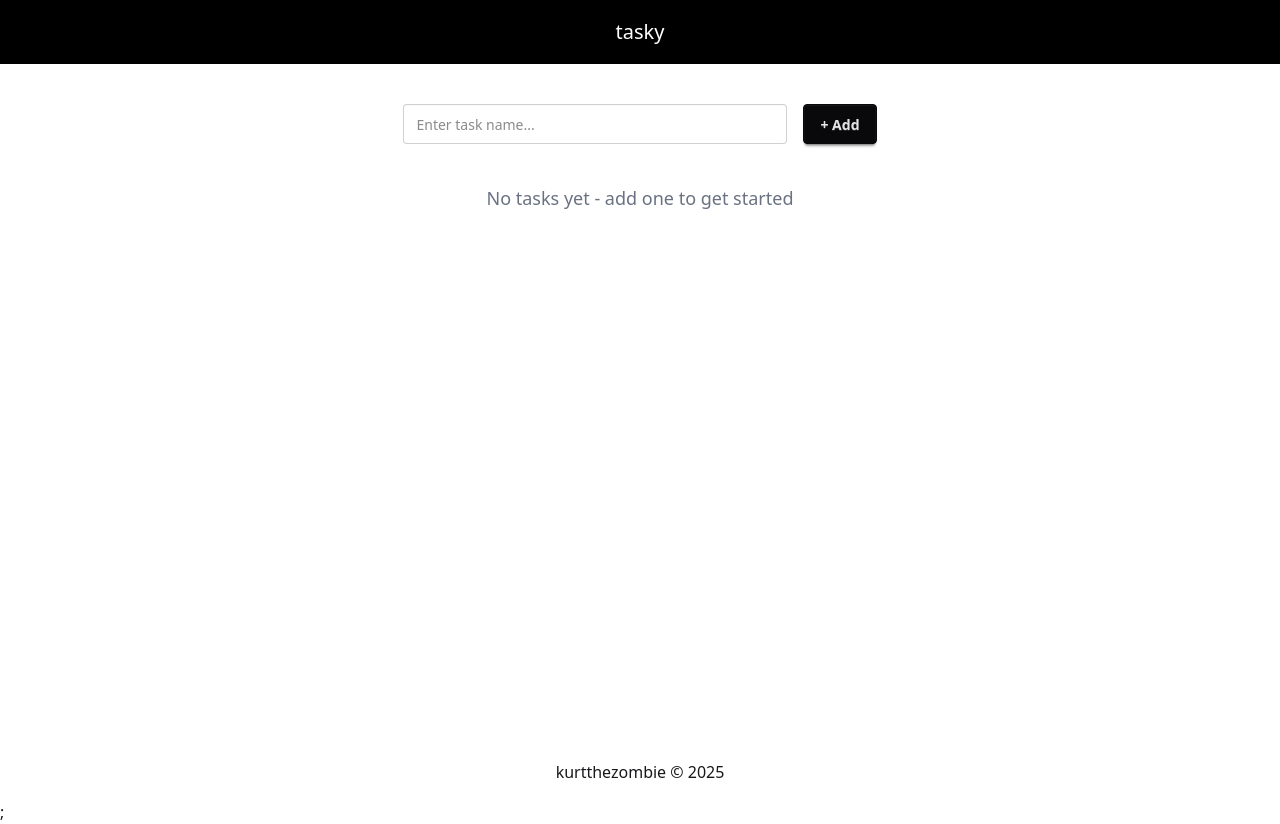
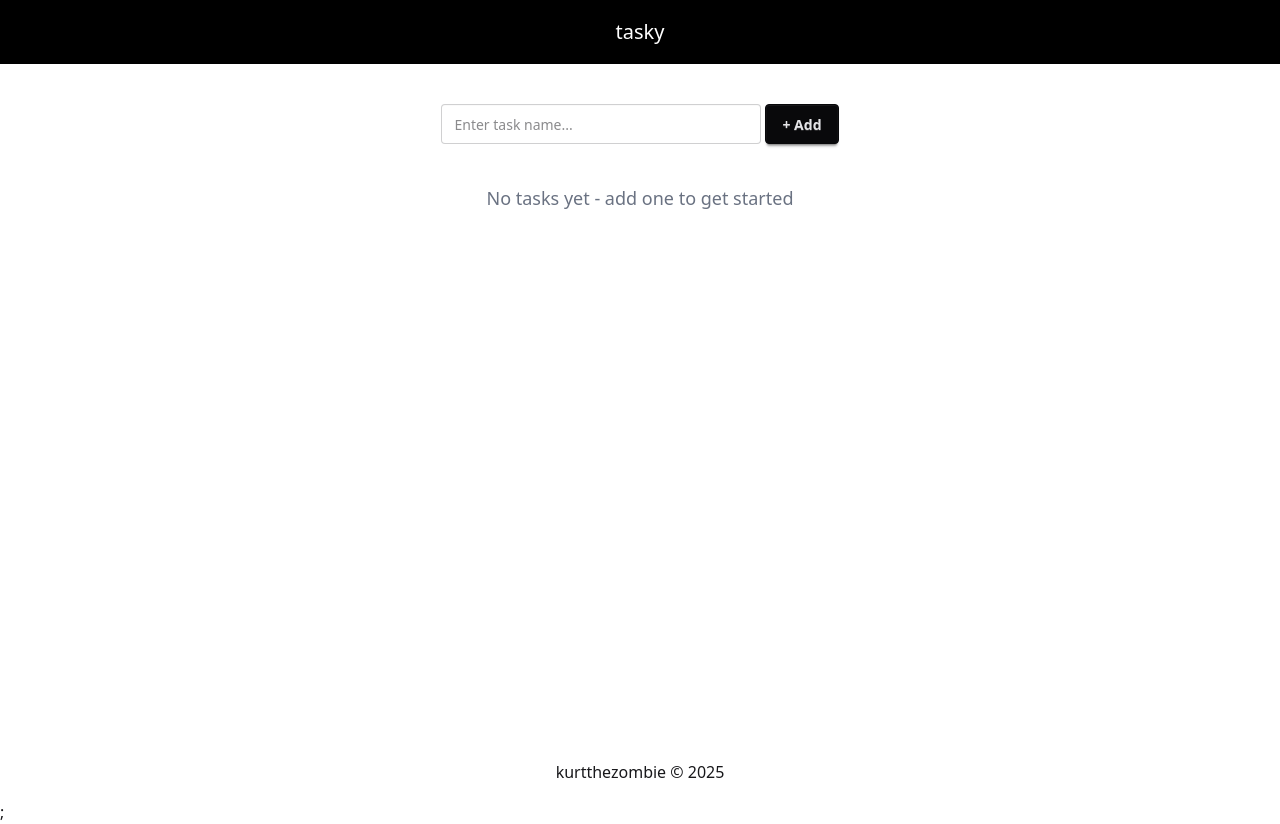
Before and after one commit to kurtthezombie/tasky, a Next.js app: page / in a window 1280 px wide. Built offline with nearby package versions, Linux system fonts and the light colour scheme.

Commit message:
change storage from state to localstorage, add clear all button

```diff
--- /dev/null
+++ b/src/common/hooks/useLocalStorage.ts
@@ -0,0 +1,18 @@
+import { useEffect, useState } from "react";
+
+export function useLocalStorage<T>(key: string, initialValue: T) {
+  const [value, setValue] = useState<T>(initialValue);
+
+  useEffect(() => {
+    if (typeof window === "undefined") return;
+    const json = localStorage.getItem(key);
+    if (json) setValue(JSON.parse(json));
+  }, [key]);
+
+  useEffect(() => {
+    if (typeof window === "undefined") return;
+    localStorage.setItem(key, JSON.stringify(value));
+  }, [key, value]);
+
+  return [value, setValue] as const;
+}
--- a/src/common/hooks/useTasks.ts
+++ b/src/common/hooks/useTasks.ts
@@ -1,9 +1,10 @@
 import { useState } from 'react';
 import { Task } from '../constants/task';
 import { toast } from 'react-toastify';
+import { useLocalStorage } from './useLocalStorage';
 
 export function useTasks() {
-    const [tasks, setTasks] = useState<Task[]>([]);
+    const [tasks, setTasks] = useLocalStorage<Task[]>("tasks", []);
 
     const addTask = (title: string) => {
       const t = title.trim();
@@ -26,10 +27,16 @@ export function useTasks() {
       );
     };
 
+    const clearTask = () => {
+      setTasks([]);
+      toast.info("All tasks cleared");
+    };
+
     return {
       tasks,
       addTask,
       removeTask,
       updateTask,
+      clearTask,
     };
 }
--- a/src/modules/landing/components/TaskTimer.tsx
+++ b/src/modules/landing/components/TaskTimer.tsx
@@ -7,21 +7,28 @@ export const TaskTimer = () => {
     runningTaskId, setRunningTaskId,
     editingTaskId, setEditingTaskId,
     editingTitle, setEditingTitle,
-    handleAddTask, toggleTask, markTaskDone,
-    tasks, removeTask, updateTask
+    handleAddTask, toggleTask, markTaskDone, handleClearTask,
+    tasks, removeTask, updateTask,
   } = useLogic();
 
   return (
     <>
     <div>
-      <div className="flex justify-center items-center mt-10 gap-4">
+      <div className="flex justify-center items-center mt-10 gap-1">
         <div>
-          <input value={title} onChange={(e) => setTitle(e.target.value)} className="input input-md w-96" type="text" onKeyDown={(e) => {
+          <input value={title} onChange={(e) => setTitle(e.target.value)} className="input input-md w-80" type="text" onKeyDown={(e) => {
               if (e.key === "Enter") handleAddTask();
             }} placeholder="Enter task name..."/>
         </div>
-        <div>
+        <div className="flex flex-row">
           <button className="btn btn-neutral btn-md" onClick={handleAddTask}>+ Add</button>
+          {tasks.length > 1 && (
+            <button className="btn btn-ghost btn-md" onClick={handleClearTask}>
+              <svg xmlns="http://www.w3.org/2000/svg" fill="none" viewBox="0 0 24 24" stroke-width="1.5" stroke="currentColor" className="size-6">
+                <path stroke-linecap="round" stroke-linejoin="round" d="M16.023 9.348h4.992v-.001M2.985 19.644v-4.992m0 0h4.992m-4.993 0 3.181 3.183a8.25 8.25 0 0 0 13.803-3.7M4.031 9.865a8.25 8.25 0 0 1 13.803-3.7l3.181 3.182m0-4.991v4.99" />
+              </svg>
+            </button>
+          )}
         </div>
       </div>
 
--- a/src/modules/landing/useLogic.tsx
+++ b/src/modules/landing/useLogic.tsx
@@ -3,7 +3,7 @@ import { useTasks } from "@/common/hooks/useTasks";
 import { toast } from "react-toastify";
 
 export const useLogic = () => {
-  const { tasks, addTask, removeTask, updateTask } = useTasks();
+  const { tasks, addTask, removeTask, updateTask, clearTask } = useTasks();
 
   const [title, setTitle] = useState("");
   const [runningTaskId, setRunningTaskId] = useState<number | null>(null);
@@ -27,6 +27,10 @@ export const useLogic = () => {
     toast.success("Task added successfully!");
     setTitle("");
   };
+
+  const handleClearTask = () => {
+    clearTask();
+  }
 
   const toggleTask = (taskId: number) => {
     if (runningTaskId === taskId) {
@@ -79,7 +83,7 @@ export const useLogic = () => {
     editingTaskId, setEditingTaskId,
     editingTitle, setEditingTitle,
 
-    handleAddTask, toggleTask, markTaskDone,
+    handleAddTask, toggleTask, markTaskDone, handleClearTask,
 
     tasks, addTask, removeTask, updateTask
   };
```
